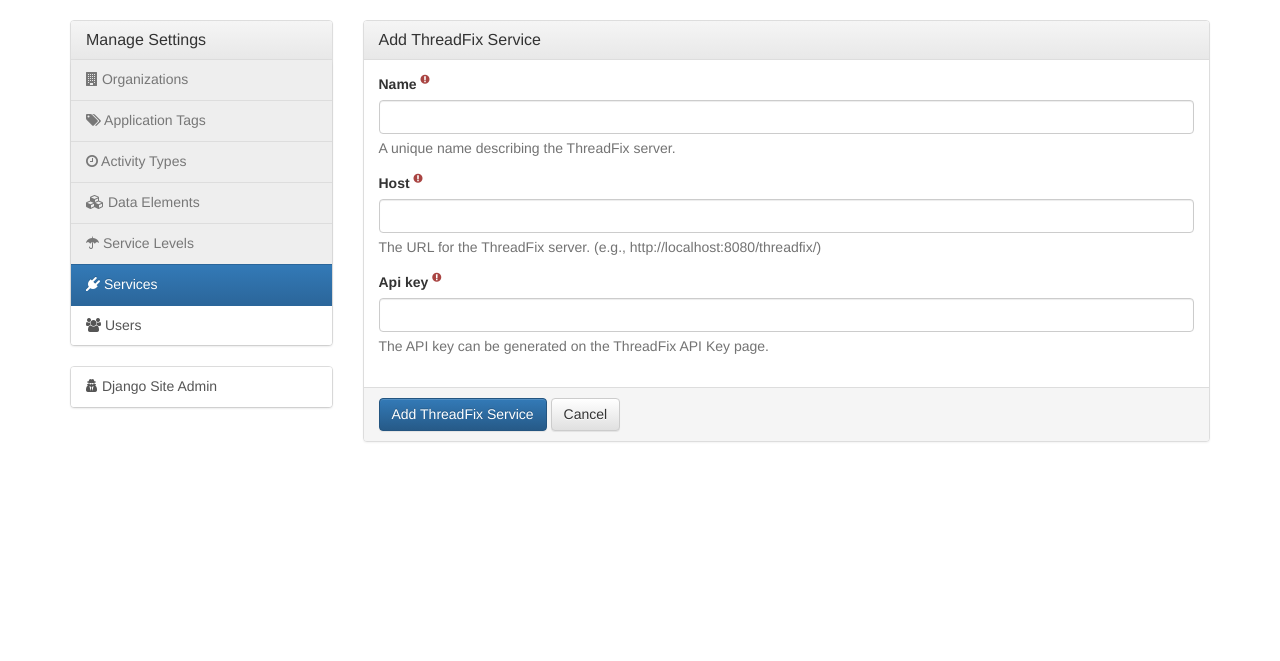
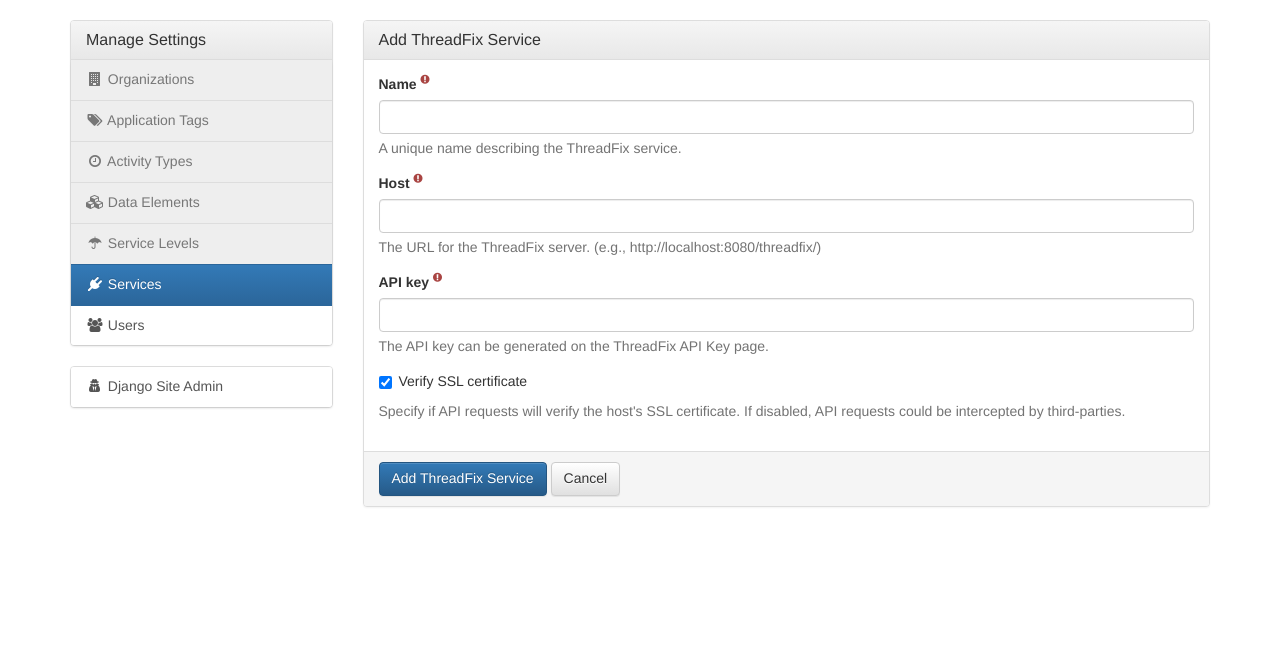
Before and after one commit to aparsons/bag-of-holding, a Django app: page /manage/services/threadfix/add in a window 1280 px wide. Shown: the part 51-712 px from the top of the page. Run offline with Django 3.2, Linux system fonts and the light colour scheme; a user stored in the database is signed in; some libraries are stand-ins or nearby versions.

Commit message:
ThreadFix Services

```diff
--- a/project/boh/forms.py
+++ b/project/boh/forms.py
@@ -44,7 +44,11 @@ class OrganizationDeleteForm(forms.ModelForm):
 class ThreadFixForm(forms.ModelForm):
     class Meta:
         model = ThreadFix
-        fields = ['name', 'host', 'api_key']
+        fields = ['name', 'host', 'api_key', 'verify_ssl']
+        labels = {
+            'api_key': 'API key',
+            'verify_ssl': 'Verify SSL certificate'
+        }
         widgets = {
             'api_key': forms.PasswordInput(render_value = True)
         }
--- a/project/boh/models.py
+++ b/project/boh/models.py
@@ -116,12 +116,13 @@ class DataElement(models.Model):
 class ThreadFix(models.Model):
     """ThreadFix server connection information."""
 
-    name = models.CharField(max_length=32, unique=True, help_text='A unique name describing the ThreadFix server.')
+    name = models.CharField(max_length=32, unique=True, help_text='A unique name describing the ThreadFix service.')
     host = models.URLField(help_text='The URL for the ThreadFix server. (e.g., http://localhost:8080/threadfix/)')
     api_key = models.CharField(max_length=50, help_text='The API key can be generated on the ThreadFix API Key page.') # https://github.com/denimgroup/threadfix/blob/dev/threadfix-main/src/main/java/com/denimgroup/threadfix/service/APIKeyServiceImpl.java#L103
+    verify_ssl = models.BooleanField(default=True, help_text='Specify if API requests will verify the host\'s SSL certificate. If disabled, API requests could be intercepted by third-parties.')
 
     def __str__(self):
-        return self.name
+        return self.name + ' - ' + self.host
 
     class Meta:
         verbose_name = "ThreadFix"
@@ -249,6 +250,17 @@ class Application(models.Model):
         get_latest_by = "modified_date"
         ordering = ['name']
 
+    def data_classification_level(self):
+        dsv = self.data_sensitivity_value()
+        if dsv < 15:
+            return Application.DCL_1
+        elif dsv >= 15 and dsv < 100:
+            return Application.DCL_2
+        elif dsv >= 100 and dsv < 150:
+            return Application.DCL_3
+        else:
+            return Application.DCL_4
+
     def data_sensitivity_value(self):
         """
         Calculates the data sensitivity value.
@@ -273,17 +285,6 @@ class Application(models.Model):
         #    dsv = 200
 
         return dsv
-
-    def data_classification_level(self):
-        dsv = self.data_sensitivity_value()
-        if dsv < 15:
-            return Application.DCL_1
-        elif dsv >= 15 and dsv < 100:
-            return Application.DCL_2
-        elif dsv >= 100 and dsv < 150:
-            return Application.DCL_3
-        else:
-            return Application.DCL_4
 
 
 class Relation(models.Model):
--- a/project/boh/templates/boh/management/base_management.html
+++ b/project/boh/templates/boh/management/base_management.html
@@ -10,18 +10,18 @@
         <h3 class="panel-title">Manage Settings</h3>
       </div>
       <div class="list-group">
-        <a href="#" class="list-group-item{% if active == 'organizations' %} active{% endif %} disabled"><span class="fa fa-building" aria-hidden="true"></span> Organizations</a>
-        <a href="#" class="list-group-item{% if active == 'tags' %} active{% endif %} disabled"><span class="fa fa-tags" aria-hidden="true"></span> Application Tags</a>
-        <a href="#" class="list-group-item{% if active == 'tags' %} active{% endif %} disabled"><span class="fa fa-clock-o" aria-hidden="true"></span> Activity Types</a>
-        <a href="#" class="list-group-item{% if active == 'tags' %} active{% endif %} disabled"><span class="fa fa-cubes" aria-hidden="true"></span> Data Elements</a>
-        <a href="#" class="list-group-item{% if active == 'tags' %} active{% endif %} disabled"><span class="fa fa-umbrella" aria-hidden="true"></span> Service Levels</a>
-        <a href="{% url 'boh:management.services' %}" class="list-group-item{% if active == 'services' %} active{% endif %}"><span class="fa fa-plug" aria-hidden="true"></span> Services</a>
-        <a href="{% url 'boh:management.users' %}" class="list-group-item{% if active == 'users' %} active{% endif %}"><span class="fa fa-users" aria-hidden="true"></span> Users</a>
+        <a href="#" class="list-group-item{% if active == 'organizations' %} active{% endif %} disabled"><span class="fa fa-building fa-fw" aria-hidden="true"></span> Organizations</a>
+        <a href="#" class="list-group-item{% if active == 'tags' %} active{% endif %} disabled"><span class="fa fa-tags fa-fw" aria-hidden="true"></span> Application Tags</a>
+        <a href="#" class="list-group-item{% if active == 'tags' %} active{% endif %} disabled"><span class="fa fa-clock-o fa-fw" aria-hidden="true"></span> Activity Types</a>
+        <a href="#" class="list-group-item{% if active == 'tags' %} active{% endif %} disabled"><span class="fa fa-cubes fa-fw" aria-hidden="true"></span> Data Elements</a>
+        <a href="#" class="list-group-item{% if active == 'tags' %} active{% endif %} disabled"><span class="fa fa-umbrella fa-fw" aria-hidden="true"></span> Service Levels</a>
+        <a href="{% url 'boh:management.services' %}" class="list-group-item{% if active == 'services' %} active{% endif %}"><span class="fa fa-plug fa-fw" aria-hidden="true"></span> Services</a>
+        <a href="{% url 'boh:management.users' %}" class="list-group-item{% if active == 'users' %} active{% endif %}"><span class="fa fa-users fa-fw" aria-hidden="true"></span> Users</a>
       </div>
     </div>
     <div class="panel panel-default">
       <div class="list-group">
-        <a href="{% url 'admin:index' %}" target="_blank" class="list-group-item"><span class="fa fa-user-secret" aria-hidden="true"></span> Django Site Admin</a>
+        <a href="{% url 'admin:index' %}" target="_blank" class="list-group-item"><span class="fa fa-user-secret fa-fw" aria-hidden="true"></span> Django Site Admin</a>
       </div>
     </div>
   </div>
--- a/project/boh/templates/boh/management/services.html
+++ b/project/boh/templates/boh/management/services.html
@@ -13,7 +13,7 @@
         <tr>
           <th>Name</th>
           <th>Host</th>
-          <th>Applications</th>
+          <th>Verify SSL</th>
           <th colspan="3">Actions</th>
         </tr>
       </thead>
@@ -22,9 +22,9 @@
         <tr>
           <td>{{ threadfix.name }}</td>
           <td><a href="{{ threadfix.host }}" target="_blank">{{ threadfix.host }} <span class="fa fa-external-link" aria-hidden="true"></span></a></td>
-          <td>{{ threadfix.application_set.count }}</td>
+          <td>{% if threadfix.verify_ssl %}<span class="fa fa-check text-success" aria-hidden="true"></span>{% else %}<span class="fa fa-times text-danger" aria-hidden="true"></span>{% endif %}</td>
           <td><a href="{% url 'boh:management.services.threadfix.edit' threadfix.id %}">Edit</a></td>
-          <td class="text-muted">Test</td>
+          <td><a class="threadfix-test" href="{% url 'boh:management.services.threadfix.test' threadfix.id %}">Test</a></td>
           <td class="text-muted">Import</td>
         </tr>
         {% endfor %}
--- a/project/boh/templates/boh/management/threadfix/add.html
+++ b/project/boh/templates/boh/management/threadfix/add.html
@@ -13,6 +13,7 @@
       {% include "boh/snippets/form/_general.html" with control=threadfix_form.name %}
       {% include "boh/snippets/form/_general.html" with control=threadfix_form.host %}
       {% include "boh/snippets/form/_general.html" with control=threadfix_form.api_key %}
+      {% include "boh/snippets/form/_checkbox.html" with control=threadfix_form.verify_ssl %}
     </div>
     <div class="panel-footer">
       <button class="btn btn-primary" type="submit">Add ThreadFix Service</button>
--- a/project/boh/templates/boh/organization/settings/base_settings.html
+++ b/project/boh/templates/boh/organization/settings/base_settings.html
@@ -8,12 +8,12 @@
         <h3 class="panel-title"><span class="fa fa-cogs" aria-hidden="true"></span> Organization Settings</h3>
       </div>
       <div class="list-group">
-        <a href="{% url 'boh:organization.settings.general' organization.id %}" class="list-group-item{% if active_side == 'general' %} active{% endif %}"><span class="fa fa-book" aria-hidden="true"></span> General</a>
+        <a href="{% url 'boh:organization.settings.general' organization.id %}" class="list-group-item{% if active_side == 'general' %} active{% endif %}"><span class="fa fa-book fa-fw" aria-hidden="true"></span> General</a>
       </div>
     </div>
     <div class="panel panel-default">
       <div class="list-group">
-        <a href="{% url 'boh:organization.settings.danger' organization.id %}" class="list-group-item{% if active_side == 'danger' %} active{% endif %}"><span class="fa fa-bomb" aria-hidden="true"></span> Danger Zone</a>
+        <a href="{% url 'boh:organization.settings.danger' organization.id %}" class="list-group-item{% if active_side == 'danger' %} active{% endif %}"><span class="fa fa-bomb fa-fw" aria-hidden="true"></span> Danger Zone</a>
       </div>
     </div>
   </div>
--- a/project/boh/templatetags/icon_filters.py
+++ b/project/boh/templatetags/icon_filters.py
@@ -6,7 +6,7 @@ from boh.models import Application
 register = template.Library()
 
 def icon(name, tooltip):
-    return '<span class="fa fa-' + name + '" aria-hidden="true" data-toggle="tooltip" title="' + tooltip + '"></span>'
+    return '<span class="fa fa-' + name + ' fa-fw" aria-hidden="true" data-toggle="tooltip" title="' + tooltip + '"></span>'
 
 @register.filter
 def platform_icon(value):
--- a/project/boh/urls.py
+++ b/project/boh/urls.py
@@ -14,6 +14,7 @@ urlpatterns = patterns('',
     url(r'^manage/services/$', views.management_services, name='management.services'),
     url(r'^manage/services/threadfix/add', views.management_services_threadfix_add, name='management.services.threadfix.add'),
     url(r'^manage/services/threadfix/(?P<threadfix_id>\d+)/edit', views.management_services_threadfix_edit, name='management.services.threadfix.edit'),
+    url(r'^manage/services/threadfix/(?P<threadfix_id>\d+)/test', views.management_services_threadfix_test, name='management.services.threadfix.test'),
     url(r'^manage/services/threadfix/(?P<threadfix_id>\d+)/delete', views.management_services_threadfix_delete, name='management.services.threadfix.delete'),
     url(r'^manage/users/$', views.management_users, name='management.users'),
 
--- a/project/boh/views.py
+++ b/project/boh/views.py
@@ -1,4 +1,5 @@
 import random
+import requests
 
 from django import forms
 from django.contrib import messages
@@ -191,6 +192,47 @@ def management_services_threadfix_edit(request, threadfix_id):
         'active_top': 'management',
         'active': 'services'
     })
+
+
+@login_required
+@staff_member_required
+@require_http_methods(['GET', 'POST'])
+def management_services_threadfix_test(request, threadfix_id):
+    threadfix = get_object_or_404(ThreadFix, pk=threadfix_id)
+
+    import json
+
+    from django.http import HttpResponse
+    from django.utils.html import escape
+
+    url = threadfix.host + 'rest/teams'
+    payload = {'apiKey': threadfix.api_key}
+    headers = {'Accept': 'application/json'}
+    timeout = 10 # Seconds
+
+    try:
+        response = requests.get(url, params=payload, headers=headers, timeout=timeout, verify=threadfix.verify_ssl)
+
+        if response.status_code == 200:
+            try:
+                json_data = json.loads(response.text)
+
+                if json_data['success'] == True:
+                    messages.success(request, 'Everything appears to be working correctly for the "' + threadfix.name + '" ThreadFix service.', extra_tags=random.choice(success_messages))
+                else:
+                    messages.error(request, 'An error occured when testing "' + threadfix.name + '". ' + json_data['message'], extra_tags=random.choice(error_messages))
+            except ValueError:
+                messages.error(request, 'An error occured when testing "' + threadfix.name + '". The response was not a valid JSON format.', extra_tags=random.choice(error_messages))
+        else:
+            messages.error(request, 'An error occured when testing "' + threadfix.name + '". We recieved invalid response (' + str(response.status_code) + '). Please check your host settings.', extra_tags=random.choice(error_messages))
+    except requests.exceptions.SSLError:
+        messages.error(request, 'An error occured when testing "' + threadfix.name + '". An SSL error occurred. Check your host and verify SSL settings.', extra_tags=random.choice(error_messages))
+    except requests.exceptions.Timeout:
+        messages.error(request, 'An error occured when testing "' + threadfix.name + '". The request timed out after ' + str(timeout) + ' seconds. Please check your host settings.', extra_tags=random.choice(error_messages))
+    except requests.exceptions.RequestException:
+        messages.error(request, 'An unknown error occured when testing "' + threadfix.name + '".', extra_tags=random.choice(error_messages))
+    finally:
+        return redirect('boh:management.services')
 
 
 @login_required
```
Also changed, not shown: assets/scripts/application.js (+7 -1 lines), project/boh/templates/boh/application/overview.html (+27 -3 lines), project/boh/templates/boh/application/settings/base_settings.html (+6 -6 lines), project/boh/templates/boh/management/threadfix/edit.html (+7 -8 lines), project/boh/static/boh/js/application.min.js.
